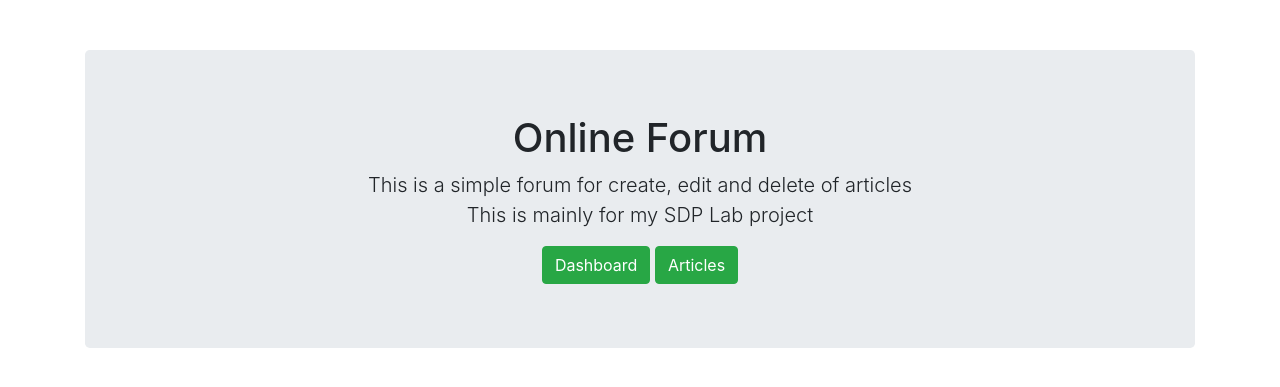
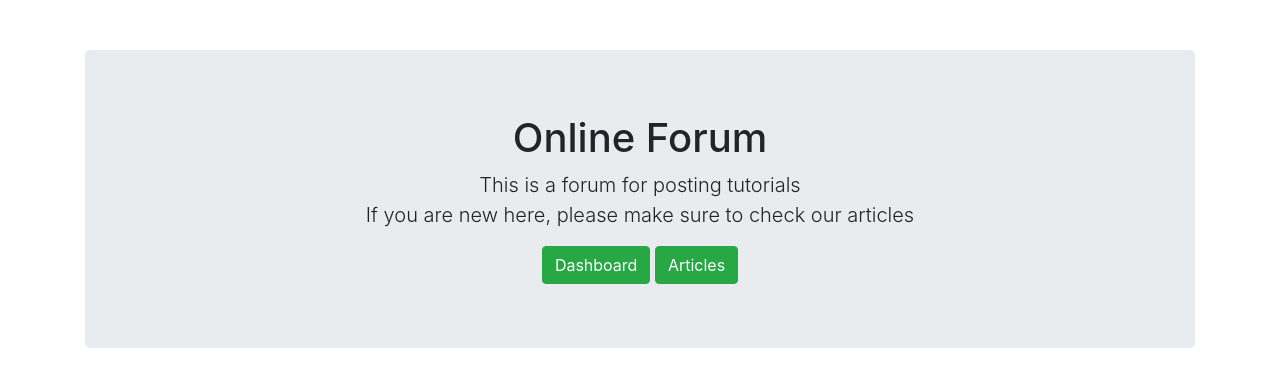
Before and after one commit to tanvirfahim15/CS_Classroom_DUITS, a Flask app: page /online_forum/forum_home in a window 1280 px wide. Shown: the part 70-457 px from the top of the page. Run offline with Flask 2, Linux system fonts and the light colour scheme; the visitor is signed in with stand-in values (Sample User, id 1); some libraries are stand-ins or nearby versions.

Commit message:
Blog Update 2

```diff
--- a/templates/tutorial/forum_home.html
+++ b/templates/tutorial/forum_home.html
@@ -4,7 +4,7 @@
     <br/>
     <div class="jumbotron text-center">
         <h1>Online Forum</h1>
-        <p class="lead">This is a simple forum for create, edit and delete of articles<br> This is mainly for my SDP Lab project</p>
+        <p class="lead">This is a forum for posting tutorials<br> If you are new here, please make sure to check our articles </p>
         {% if session['username'] != NULL %}
         <a class="btn btn-success" href="/dashboard">Dashboard</a>
         {% endif %}
```
